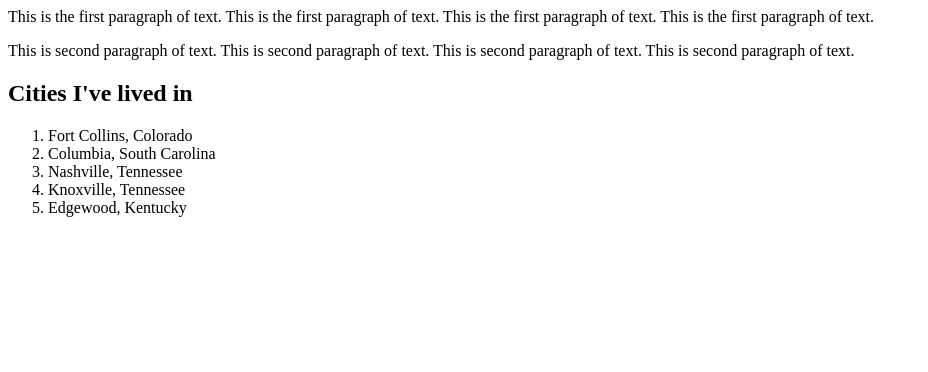
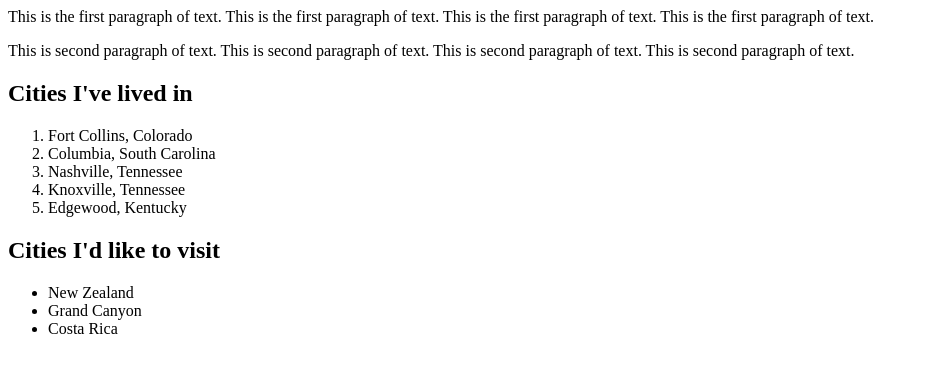
Before and after one commit to micah-eberhard/HTML_favorites, a plain HTML site: page index.html in a window 1280 px wide. Shown: the whole page, without its empty margins (0-928 px from the left). Drawn offline with Linux system fonts and the light colour scheme.

Commit message:
ordered list

```diff
--- a/index.html
+++ b/index.html
@@ -14,6 +14,12 @@
           <li>Knoxville, Tennessee</li>
           <li>Edgewood, Kentucky</li>
         </ol>
+      <h2>Cities I'd like to visit</h2>
+        <ul>
+          <li>New Zealand</li>
+          <li>Grand Canyon</li>
+          <li>Costa Rica</li>
+        </ul>
     </body>
   </head>
 </html>
```
